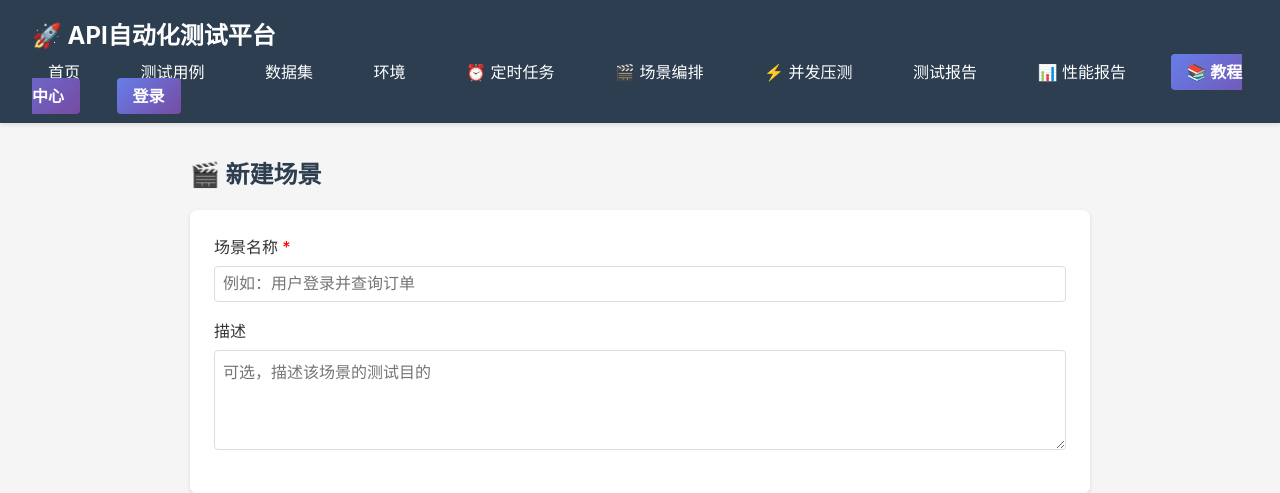
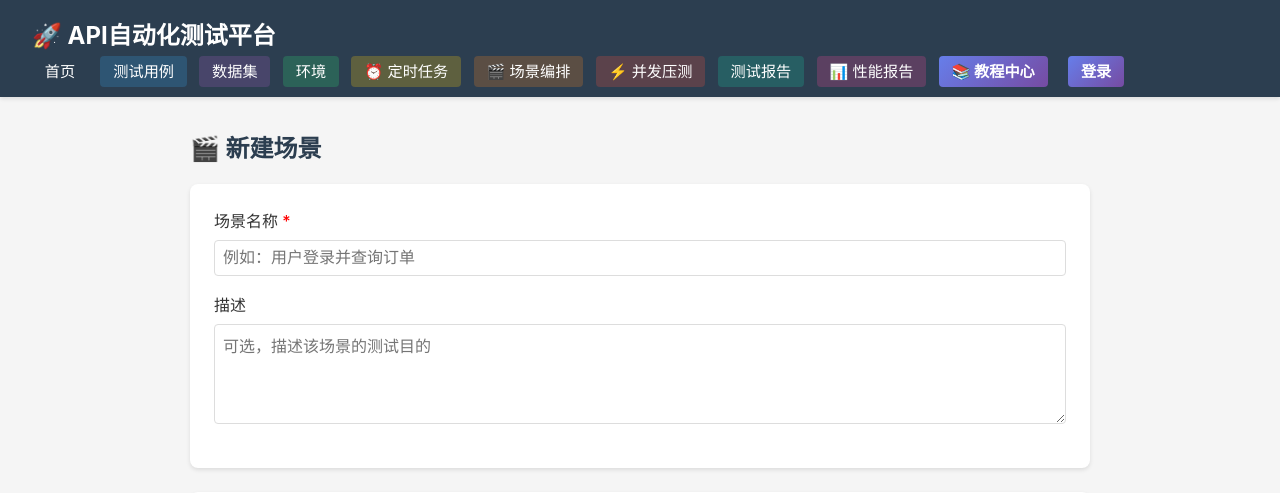
Before and after one commit to IULUIN/api-testing-platform, a Flask app: page /scenarios/add in a window 1280 px wide. Shown: the top 493 px of the page. Run offline with Flask 3, Linux system fonts and the light colour scheme; data that the repository does not hold is empty.

Commit message:
导航栏按钮添加柔和背景区分

```diff
--- a/templates/base.html
+++ b/templates/base.html
@@ -35,15 +35,42 @@
         .navbar nav a {
             color: white;
             text-decoration: none;
-            margin-right: 1.5rem;
-            padding: 0.5rem 1rem;
+            margin-right: 0.5rem;
+            margin-bottom: 0.3rem;
+            padding: 0.4rem 0.8rem;
             border-radius: 4px;
-            transition: background 0.3s;
+            transition: all 0.2s;
+            font-size: 0.95rem;
         }
 
         .navbar nav a:hover {
-            background: rgba(255,255,255,0.1);
+            filter: brightness(1.2);
         }
+
+        /* 导航按钮颜色 */
+        .nav-test { background: rgba(52, 152, 219, 0.25); }
+        .nav-test:hover { background: rgba(52, 152, 219, 0.4); }
+
+        .nav-data { background: rgba(155, 89, 182, 0.25); }
+        .nav-data:hover { background: rgba(155, 89, 182, 0.4); }
+
+        .nav-env { background: rgba(46, 204, 113, 0.25); }
+        .nav-env:hover { background: rgba(46, 204, 113, 0.4); }
+
+        .nav-task { background: rgba(241, 196, 15, 0.25); }
+        .nav-task:hover { background: rgba(241, 196, 15, 0.4); }
+
+        .nav-scene { background: rgba(230, 126, 34, 0.25); }
+        .nav-scene:hover { background: rgba(230, 126, 34, 0.4); }
+
+        .nav-load { background: rgba(231, 76, 60, 0.25); }
+        .nav-load:hover { background: rgba(231, 76, 60, 0.4); }
+
+        .nav-report { background: rgba(26, 188, 156, 0.25); }
+        .nav-report:hover { background: rgba(26, 188, 156, 0.4); }
+
+        .nav-perf { background: rgba(232, 67, 147, 0.25); }
+        .nav-perf:hover { background: rgba(232, 67, 147, 0.4); }
 
         .container {
             max-width: 1200px;
@@ -190,20 +217,20 @@
         <h1>🚀 API自动化测试平台</h1>
         <nav>
             <a href="/">首页</a>
-            <a href="/test-cases">测试用例</a>
-            <a href="/data-sets">数据集</a>
-            <a href="/environments">环境</a>
-            <a href="/scheduled-tasks">⏰ 定时任务</a>
-            <a href="/scenarios">🎬 场景编排</a>
-            <a href="/load-tests">⚡ 并发压测</a>
-            <a href="/reports">测试报告</a>
-            <a href="/performance-report">📊 性能报告</a>
-            <a href="/examples" style="background: linear-gradient(135deg, #667eea 0%, #764ba2 100%); color: white; border: none; font-weight: bold;">📚 教程中心</a>
+            <a href="/test-cases" class="nav-test">测试用例</a>
+            <a href="/data-sets" class="nav-data">数据集</a>
+            <a href="/environments" class="nav-env">环境</a>
+            <a href="/scheduled-tasks" class="nav-task">⏰ 定时任务</a>
+            <a href="/scenarios" class="nav-scene">🎬 场景编排</a>
+            <a href="/load-tests" class="nav-load">⚡ 并发压测</a>
+            <a href="/reports" class="nav-report">测试报告</a>
+            <a href="/performance-report" class="nav-perf">📊 性能报告</a>
+            <a href="/examples" style="background: linear-gradient(135deg, #667eea 0%, #764ba2 100%); color: white; font-weight: bold;">📚 教程中心</a>
             {% if current_user.is_authenticated %}
                 <span style="margin-left: 1rem; color: #ecf0f1; font-size: 0.95rem;">👋 {{ current_user.username }}</span>
                 <a href="{{ url_for('auth.logout') }}" style="margin-left: 0.5rem; color: #ecf0f1; text-decoration: none;">退出</a>
             {% else %}
-                <a href="{{ url_for('auth.login') }}" style="margin-left: 0.5rem; background: linear-gradient(135deg, #667eea 0%, #764ba2 100%); color: white; border: none; font-weight: bold;">登录</a>
+                <a href="{{ url_for('auth.login') }}" style="margin-left: 0.5rem; background: linear-gradient(135deg, #667eea 0%, #764ba2 100%); color: white; font-weight: bold;">登录</a>
             {% endif %}
         </nav>
     </div>
```
